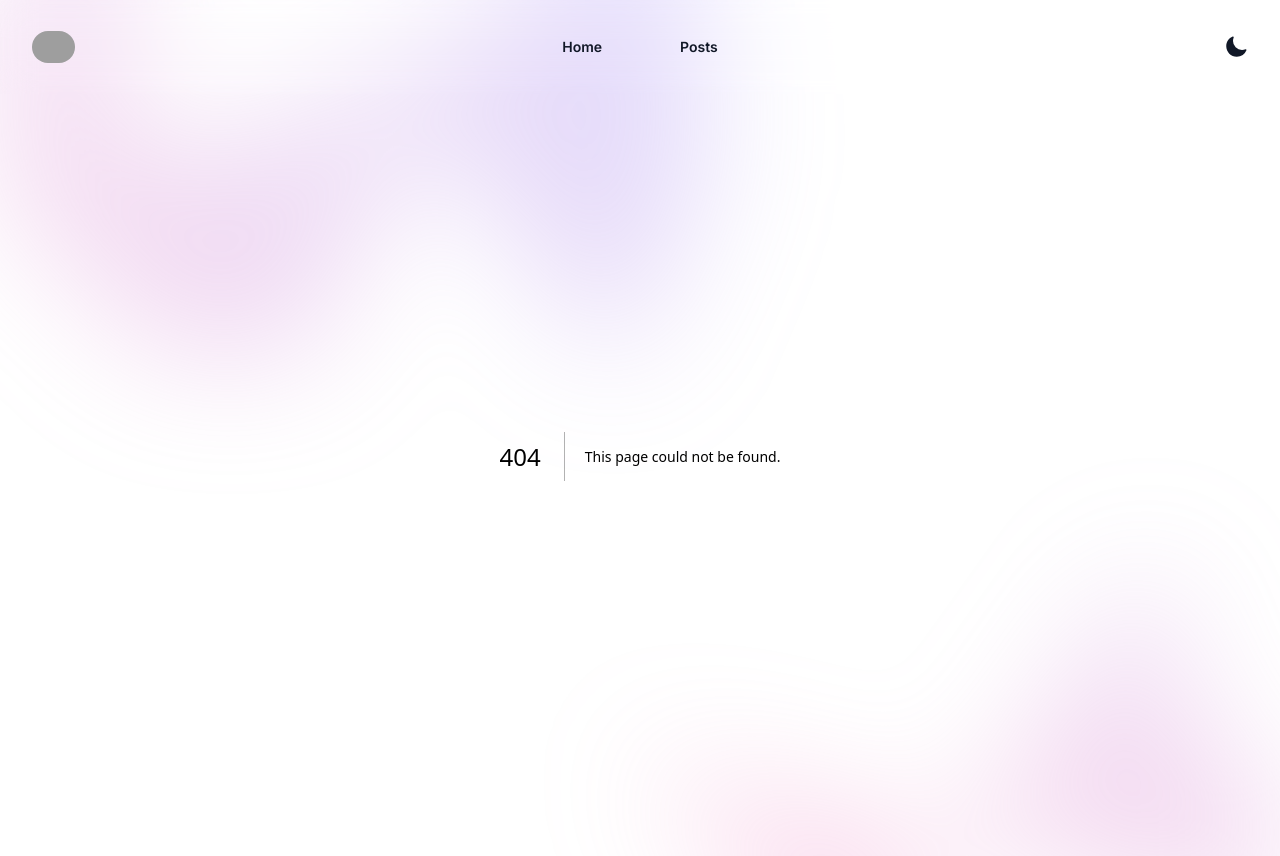
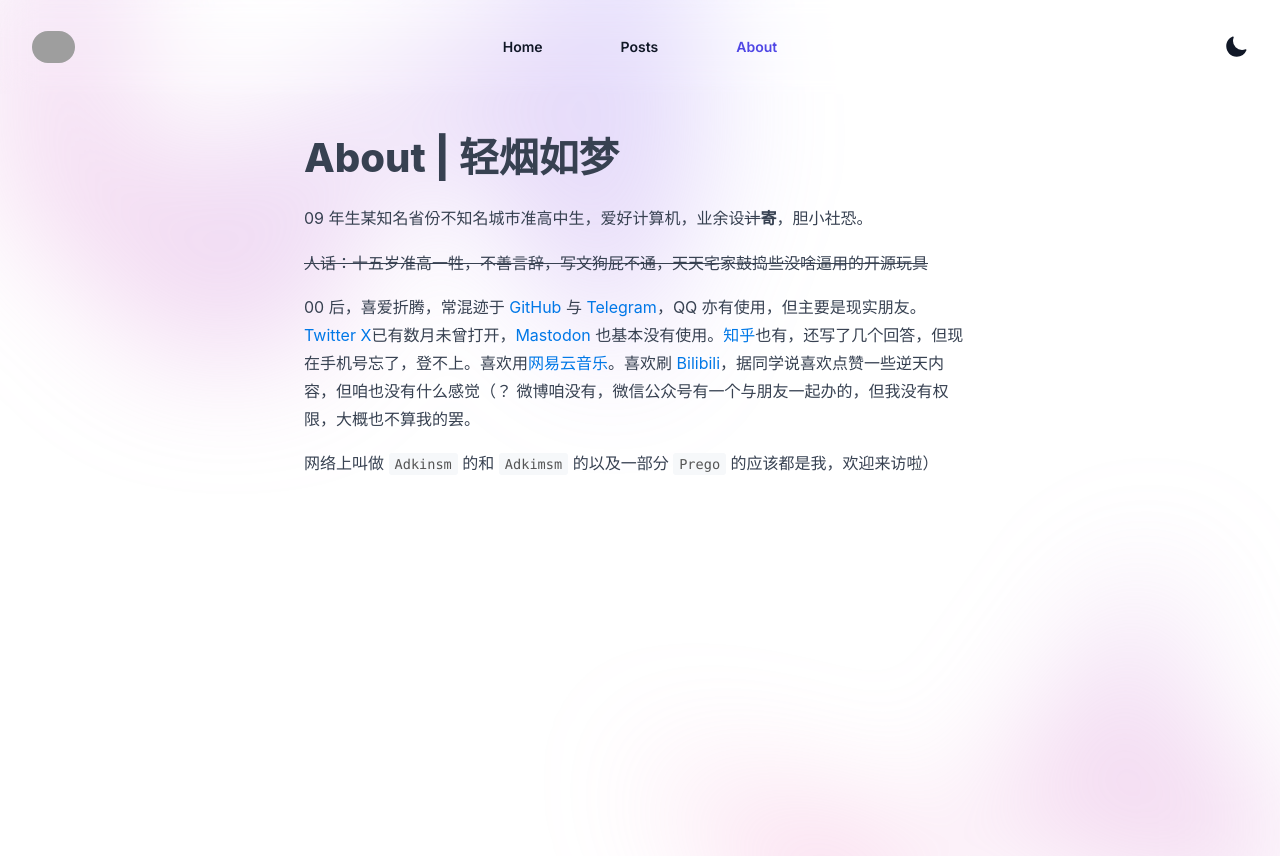
Before and after one commit to adkinsmpage/www.adki.site, a Next.js app: page /pages/about in a window 1280 px wide. Before the commit this address had no page. After the commit the page ends 800 px from the top, so only its background shows below. Built offline with nearby package versions, Linux system fonts and the light colour scheme; grey boxes are pictures that could not be loaded.

Commit message:
feat(pages): pages supported by nextjs and mdx

```diff
--- a/next.config.mjs
+++ b/next.config.mjs
@@ -1,4 +1,20 @@
+import remarkGfm from 'remark-gfm'
+import createMDX from '@next/mdx'
+
 /** @type {import('next').NextConfig} */
-const nextConfig = {};
+const nextConfig = {
+  // Configure `pageExtensions`` to include MDX files
+  pageExtensions: ['js', 'jsx', 'mdx', 'ts', 'tsx'],
+  // Optionally, add any other Next.js config below
+}
 
-export default nextConfig;
+const withMDX = createMDX({
+  // Add markdown plugins here, as desired
+  options: {
+    remarkPlugins: [remarkGfm],
+    rehypePlugins: [],
+  },
+})
+
+// Wrap MDX and Next.js config with each other
+export default withMDX(nextConfig)
--- a/package.json
+++ b/package.json
@@ -12,6 +12,9 @@
   "dependencies": {
     "@headlessui/react": "^1.7.18",
     "@heroicons/react": "^2.1.1",
+    "@mdx-js/loader": "^3.0.1",
+    "@mdx-js/react": "^3.0.1",
+    "@next/mdx": "^14.2.4",
     "@shikijs/markdown-it": "^1.0.0-beta.2",
     "dayjs": "^1.11.10",
     "ipad-cursor": "^0.5.2",
@@ -20,6 +23,7 @@
     "next": "14.1.0",
     "react": "^18",
     "react-dom": "^18",
+    "remark-gfm": "^4.0.0",
     "shiki": "^1.0.0-beta.2",
     "yaml": "^2.3.4"
   },
--- /dev/null
+++ b/src/app/pages/about/page.mdx
@@ -0,0 +1,9 @@
+# About | 轻烟如梦
+
+09 年生某知名省份不知名城市准高中生，爱好计算机，业余设~~计~~**寄**，胆小社恐。
+
+~~人话：十五岁准高一牲，不善言辞，写文狗屁不通，天天宅家鼓捣些没啥逼用的开源玩具~~
+
+00 后，喜爱折腾，常混迹于 [GitHub](https://github.com/adkimsm) 与 [Telegram](https://t.me/adkimsm)，QQ 亦有使用，但主要是现实朋友。[Twitter X](https://twitter.com/adkimsm)已有数月未曾打开，[Mastodon](https://o3o.ca/@prego) 也基本没有使用。[知乎](https://www.zhihu.com/people/adkinsm)也有，还写了几个回答，但现在手机号忘了，登不上。喜欢用[网易云音乐](https://music.163.com/#/user/home?id=3919658534)。喜欢刷 [Bilibili](https://space.bilibili.com/645466056)，据同学说喜欢点赞一些逆天内容，但咱也没有什么感觉（？ 微博咱没有，微信公众号有一个与朋友一起办的，但我没有权限，大概也不算我的罢。
+
+网络上叫做 `Adkinsm` 的和 `Adkimsm` 的以及一部分 `Prego` 的应该都是我，欢迎来访啦）
--- /dev/null
+++ b/src/app/pages/layout.js
@@ -0,0 +1,31 @@
+import '@/app/page.css'
+import '@/app/posts/[slug]/markdown.css'
+import { Suspense } from 'react'
+import Loading from '@/app/posts/loading'
+
+export default async function Page({ children }) {
+    return <Suspense fallback={<Loading />}>
+        <div className="mx-auto relative isolate overflow-hidden py-12 sm:py-12 lg:overflow-visible px-7 flex items-center flex-col">
+            <div>
+                {/*<div className="pt-6 pb-6 mb-0">
+                    <h1
+                        data-cursor="block"
+                        className="mb-8 text-3xl font-extrabold leading-9 text-gray-900 dark:text-white sm:text-4xl sm:leading-10 md:text-5xl md:leading-14"
+                    >
+                        {data.fms.title}
+                    </h1>
+                    <time className='opacity-50 !-mt-6 slide-enter-50'>{dayjs(data.fms.date).format("YYYY-MM-DD")}</time>
+                </div>*/}
+                <div className="mb-8 w-full">
+                    <div>
+                        <div
+                            className="markdown-body text-base leading-7 text-gray-700 dark:text-slate-300 max-w-2xl px-0"
+                        >
+                            {children}
+                        </div>
+                    </div>
+                </div>
+            </div>
+        </div>
+    </Suspense>
+}
--- a/src/app/posts/[slug]/markdown.css
+++ b/src/app/posts/[slug]/markdown.css
@@ -316,11 +316,9 @@ html.dark {
 }
 .markdown-body h1 {
   font-size: 2.5rem;
-  border-bottom: 1px solid var(--smc-header-bottom-color);
 }
 .markdown-body h2 {
   font-size: 2.2rem;
-  border-bottom: 1px solid var(--smc-header-bottom-color);
 }
 .markdown-body h3 {
   font-size: 1.9rem;
--- a/src/components/HeaderNav.js
+++ b/src/components/HeaderNav.js
@@ -10,7 +10,8 @@ import { usePathname } from 'next/navigation'
 export default function HeaderNav({ children }) {
     let navigations = [
         { name: 'Home', href: '/' },
-        { name: 'Posts', href: '/posts' }
+        { name: 'Posts', href: '/posts' },
+        { name: 'About', href: '/pages/about' }
     ]
 
     const [mobileMenuOpen, setMobileMenuOpen] = useState(false),
--- /dev/null
+++ b/src/mdx-components.js
@@ -0,0 +1,5 @@
+export function useMDXComponents(components) {
+    return {
+      ...components,
+    }
+  }
```
